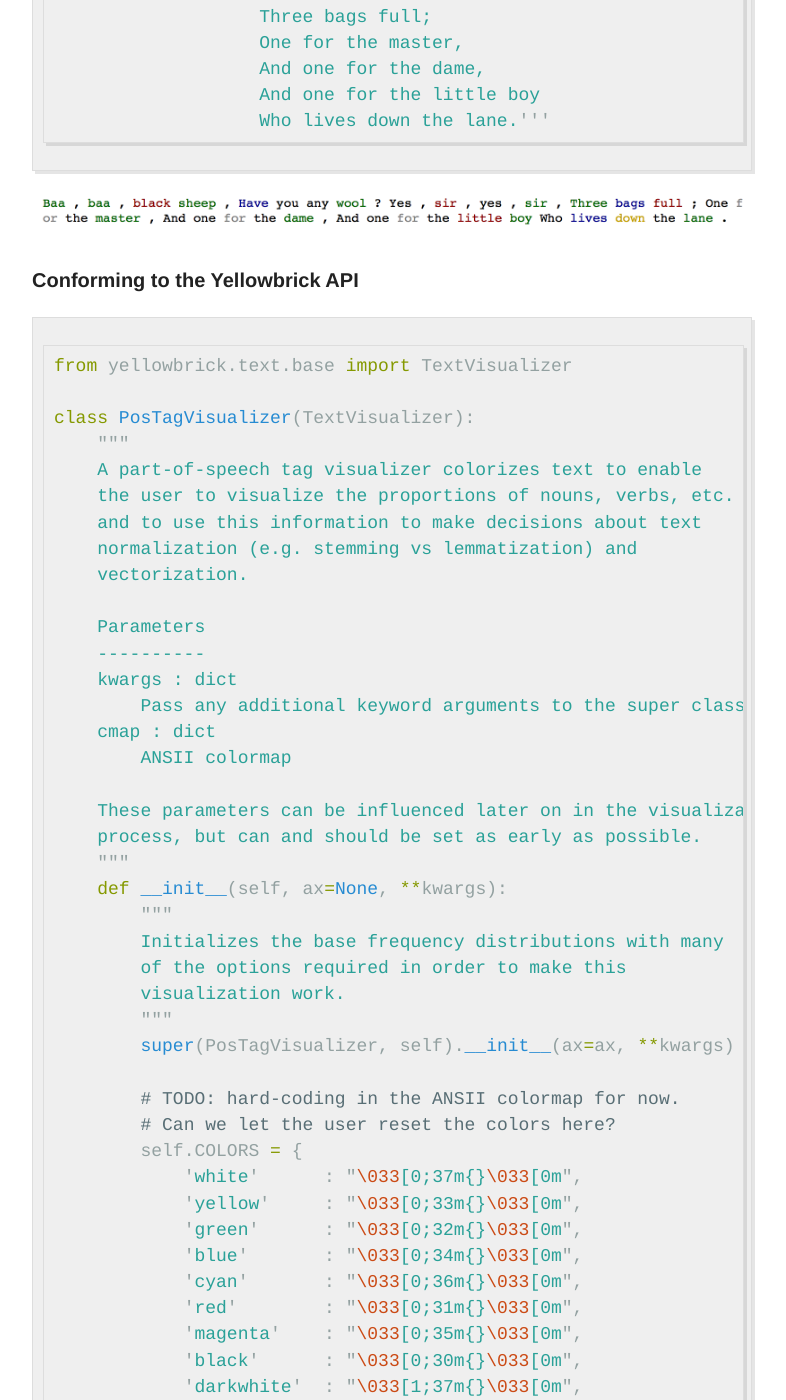
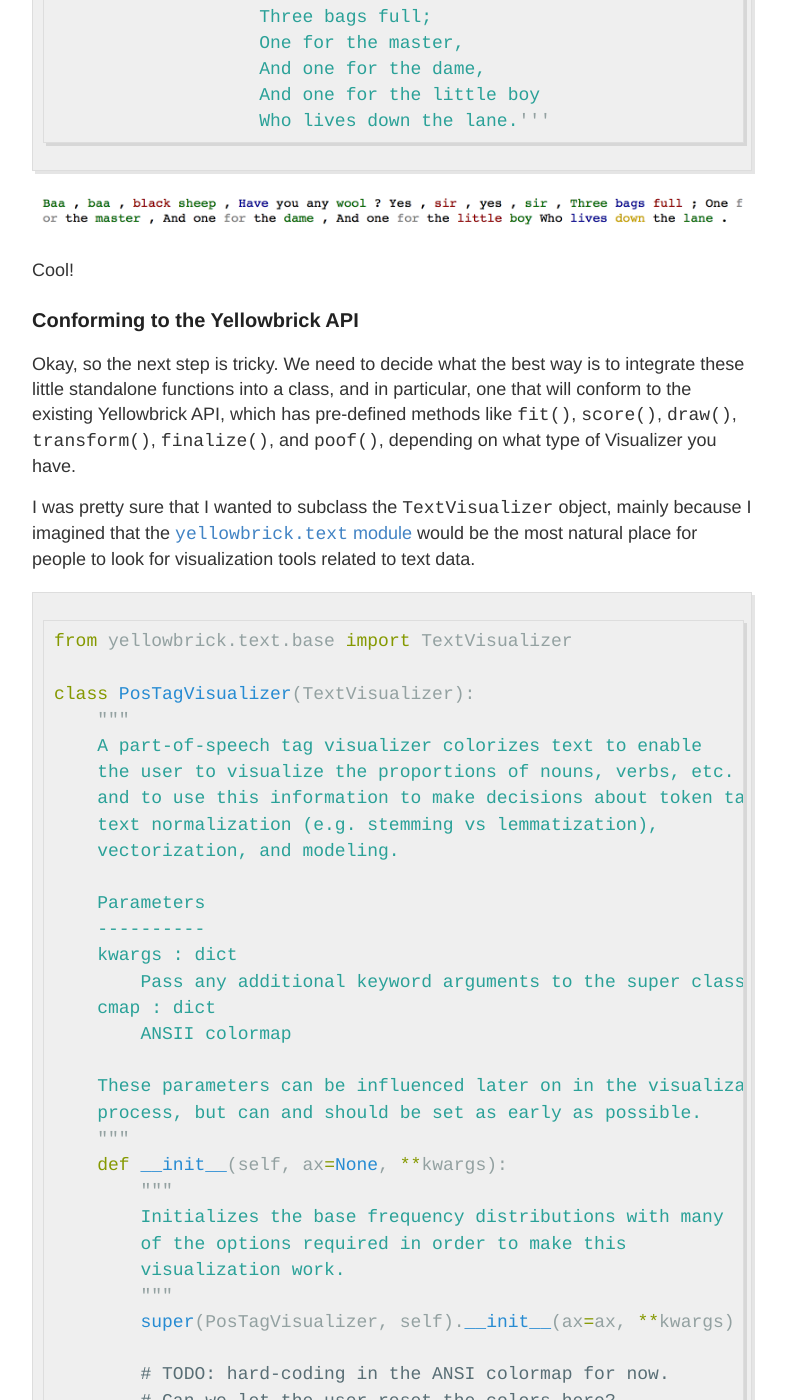
Before and after one commit to rebeccabilbro/rebeccabilbro.github.io, a Jekyll site: the page built from _posts/2017-3-7-colorizing-text-by-part-of-speech.md, in a window 1280 px wide and 1400 px high, scrolled down 8995 px. Shown: the whole window, without its empty margins (248-1034 px from the left). Built offline with Jekyll 4.4.1, drawn with Linux system fonts in a browser that asks for light colours; some of the changed text lies outside the part shown.

Commit message:
everything but the conclusion

````diff
--- a/_posts/2017-3-7-colorizing-text-by-part-of-speech.md
+++ b/_posts/2017-3-7-colorizing-text-by-part-of-speech.md
@@ -17,7 +17,7 @@
 
 Parts of speech (e.g. verbs, nouns, prepositions, adjectives) indicate how a word is functioning within the context of a sentence. In English as in many other languages, a single word can function in multiple ways, and we would like to be able to distinguish those uses (for example the words "ship" and "shop" can be either a verb, or a noun, depending on the context). Part-of-speech tagging lets us encode information not only about a word's definition, but also its use in context.
 
-If you're using NLTK, the off-the-shelf part-of-speech tagger, [`pos_tag`](https://github.com/nltk/nltk/blob/develop/nltk/tag/__init__.py), uses the +PerceptronTagger()+ and the Penn Treebank tagset (at least it does at the time of this writing).
+If you're using NLTK, the off-the-shelf part-of-speech tagger, [`pos_tag`](https://github.com/nltk/nltk/blob/develop/nltk/tag/__init__.py), uses the +PerceptronTagger()+ (which you can read more about [here](https://explosion.ai/blog/part-of-speech-pos-tagger-in-python)) and the Penn Treebank tagset (at least it does at the time of this writing).
 
 The [Penn Treebank tagset](https://www.ling.upenn.edu/courses/Fall_2003/ling001/penn_treebank_pos.html) consists of 36 parts of speech, structural tags, and indicators of tense (+NN+ for singular nouns, +NNS+ for plural nouns, +JJ+ for adjectives, +RB+ for adverbs, +PRP+ for personal pronouns, etc.).
 
@@ -56,7 +56,6 @@
 One challenge that all of these resources address is the problem of dealing with ANSI colors, which can feel a bit limiting when you are spoiled by things like [colorbrewer](http://colorbrewer2.org/#type=sequential&scheme=BuGn&n=3) and the already-implemented-in-Python [Matplotlib colormaps](http://matplotlib.org/users/colormaps.html) and [Yellowbrick palettes](http://www.scikit-yb.org/en/latest/examples/palettes.html). There are either 8 or 16 ANSI colors, depending on whether you count the "normal" and "bright" intensity variants. The colors are black, red, green, yellow, blue, magenta, cyan, and white.
 
 However, the issue is that for the most part, all the resources I found treat colorization as akin to flipping a switch on or off using ANSI escape sequences. This works okay if the goal is to colorize blocks of text or other terminal output; the challenge is in adapting the switches for the within-sentence-level token colorization that is needed to illustrate parts-of-speech in a visual fashion.
-
 
 
 ## The components of a part-of-speech colorizer
@@ -251,8 +250,13 @@
 
 ![nursery rhyme](https://raw.githubusercontent.com/rebeccabilbro/rebeccabilbro.github.io/master/images/2017-03-07-nursery-rhyme.png)
 
+Cool!
 
 ### Conforming to the Yellowbrick API
+
+Okay, so the next step is tricky. We need to decide what the best way is to integrate these little standalone functions into a class, and in particular, one that will conform to the existing Yellowbrick API, which has pre-defined methods like `fit()`, `score()`, `draw()`, `transform()`, `finalize()`, and `poof()`, depending on what type of Visualizer you have.
+
+I was pretty sure that I wanted to subclass the `TextVisualizer` object, mainly because I imagined that the [`yellowbrick.text` module](https://github.com/DistrictDataLabs/yellowbrick/tree/develop/yellowbrick/text) would be the most natural place for people to look for visualization tools related to text data.
 
 ```python
 from yellowbrick.text.base import TextVisualizer
@@ -261,9 +265,9 @@
     """
     A part-of-speech tag visualizer colorizes text to enable
     the user to visualize the proportions of nouns, verbs, etc.
-    and to use this information to make decisions about text
-    normalization (e.g. stemming vs lemmatization) and
-    vectorization.
+    and to use this information to make decisions about token tagging,
+    text normalization (e.g. stemming vs lemmatization),
+    vectorization, and modeling.
 
     Parameters
     ----------
@@ -283,7 +287,7 @@
         """
         super(PosTagVisualizer, self).__init__(ax=ax, **kwargs)
 
-        # TODO: hard-coding in the ANSII colormap for now.
+        # TODO: hard-coding in the ANSI colormap for now.
         # Can we let the user reset the colors here?
         self.COLORS = {
             'white'      : "\033[0;37m{}\033[0m",
@@ -378,5 +382,7 @@
 
 ```
 
+The main decision I had to make was the one to not implement a `poof()` method for the `PosTagVisualizer`. Under the hood, `poof()` calls `finalize()`, an internal method that creates a matplotlib plot object if the plot has not already been created. I decided that it would look weird to have an empty plot tacked on, so I made `transform()` do the bulk of the work in calling the `colorize()` method.
+
 ## Conclusion
-So, this works pretty well in the console. It also works in a _live_ Jupyter Notebook, however I noticed that when I saved it as an [.ipynb file](https://github.com/DistrictDataLabs/yellowbrick/blob/develop/examples/rebeccabilbro/postag.ipynb) and pushed to GitHub, it converted all the text to black and I lost the colorization.
+So, this works ok in the console and in a _live_ Jupyter Notebook. I noticed that when I saved it as an [.ipynb file](https://github.com/DistrictDataLabs/yellowbrick/blob/develop/examples/rebeccabilbro/postag.ipynb) and pushed to GitHub, it converted all the text to black and I lost the colorization. There are definitely something that I'd like to go back to tweak eventually.
````
